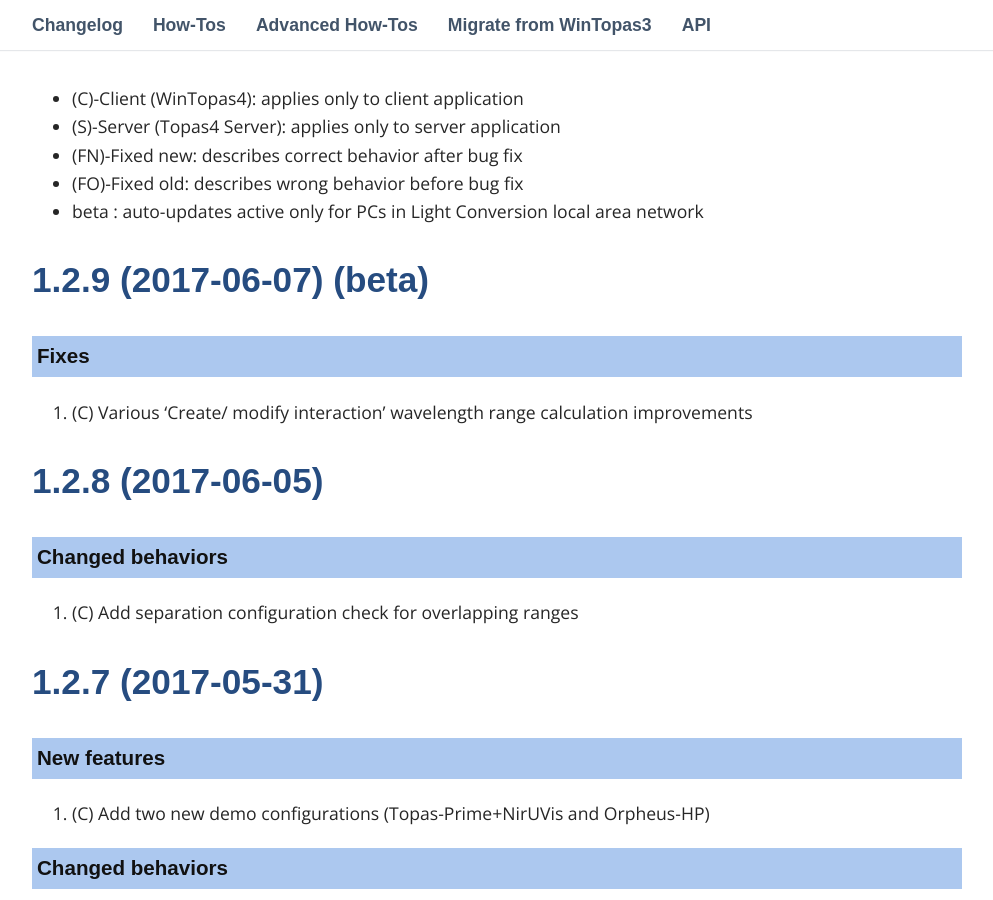
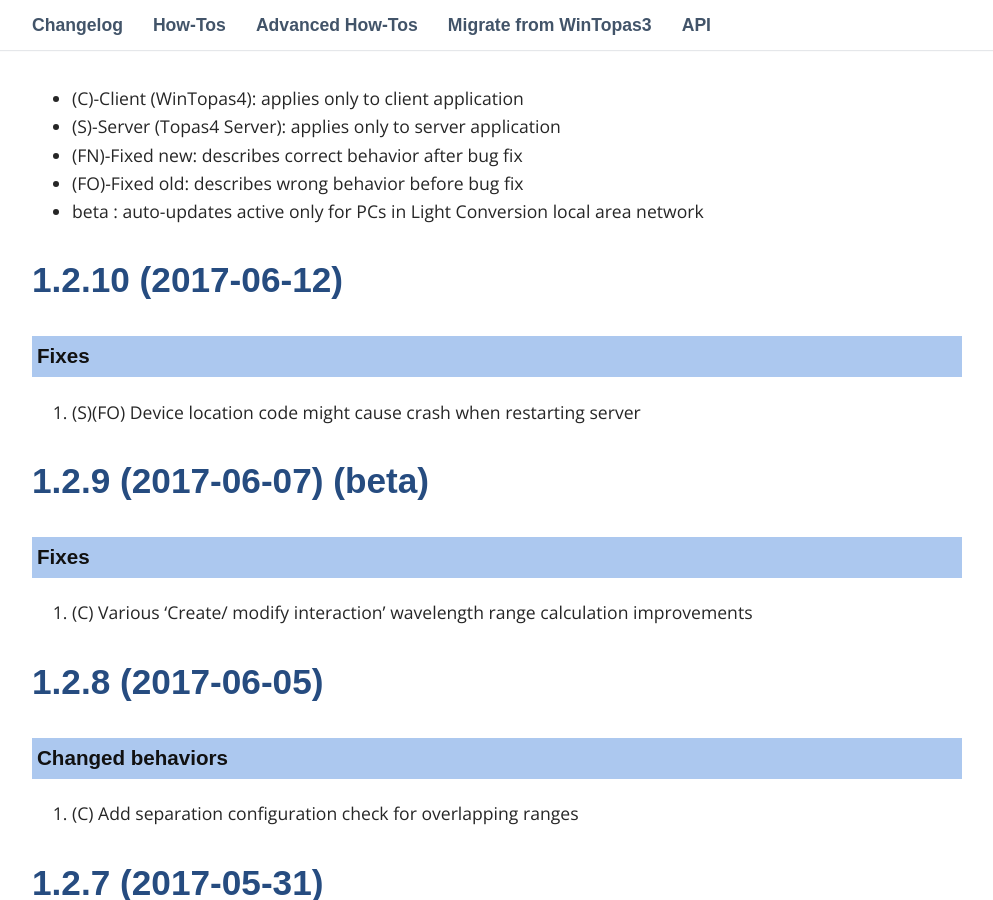
Before and after one commit to DomasM/Topas4InfoTemp00, a Jekyll site: the page built from _pages/03_changelog.md, in a window 1280 px wide and 900 px high, scrolled down 469 px. Shown: the whole window, without its empty margins (143-1136 px from the left). Built offline with Jekyll 4.4.1, drawn with Linux system fonts in a browser that asks for light colours; some web fonts are replaced; comment, search, counter and statistics services are not loaded.

Commit message:
1.2.10 release

```diff
--- a/_pages/03_changelog.md
+++ b/_pages/03_changelog.md
@@ -18,6 +18,13 @@
 * beta : auto-updates active only for PCs in Light Conversion local area network
 
 
+
+
+## 1.2.10 (2017-06-12)
+
+### Fixes
+
+1. (S)(FO) Device location code might cause crash when restarting server
 
 
 ## 1.2.9 (2017-06-07) (beta)
```
